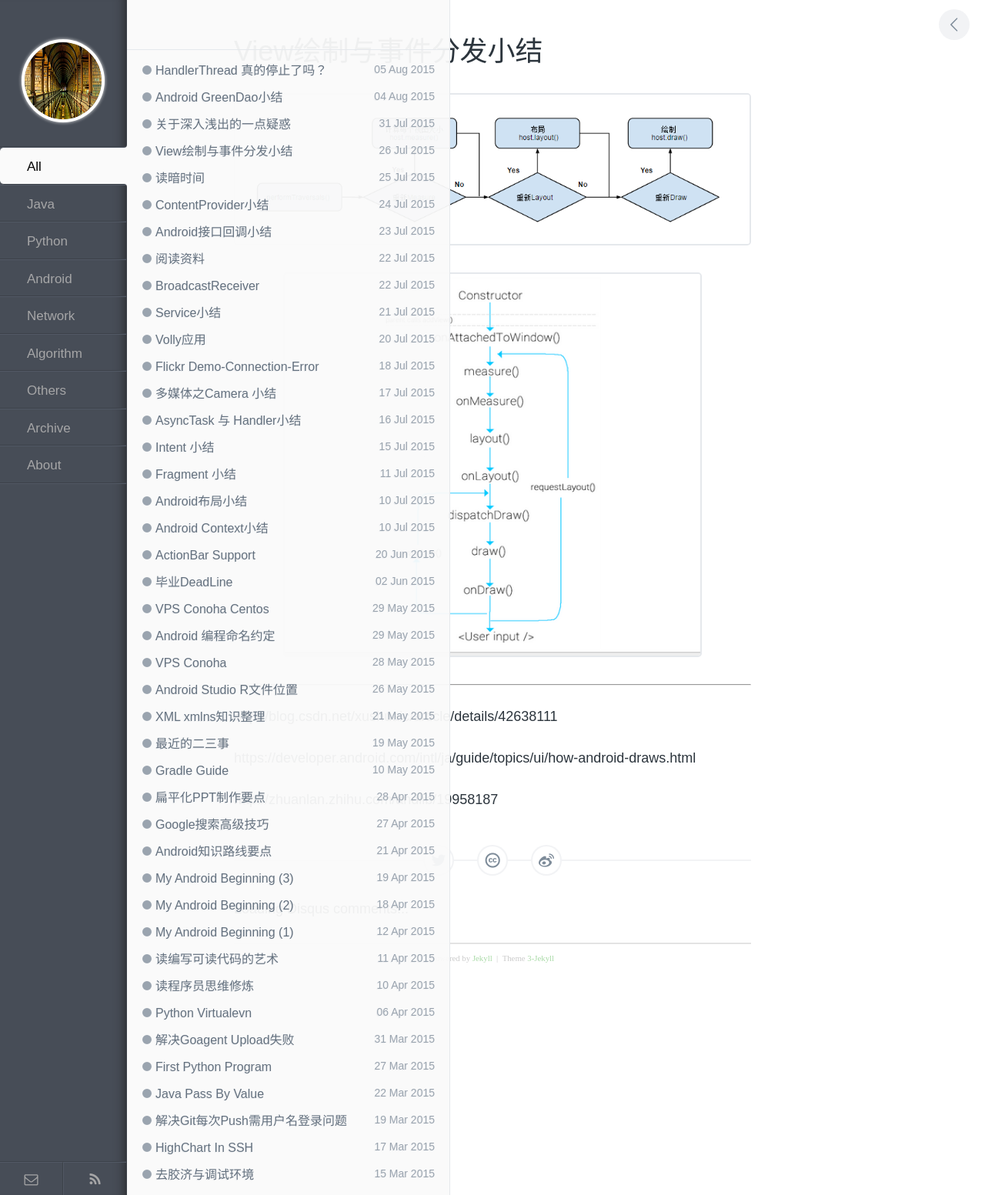
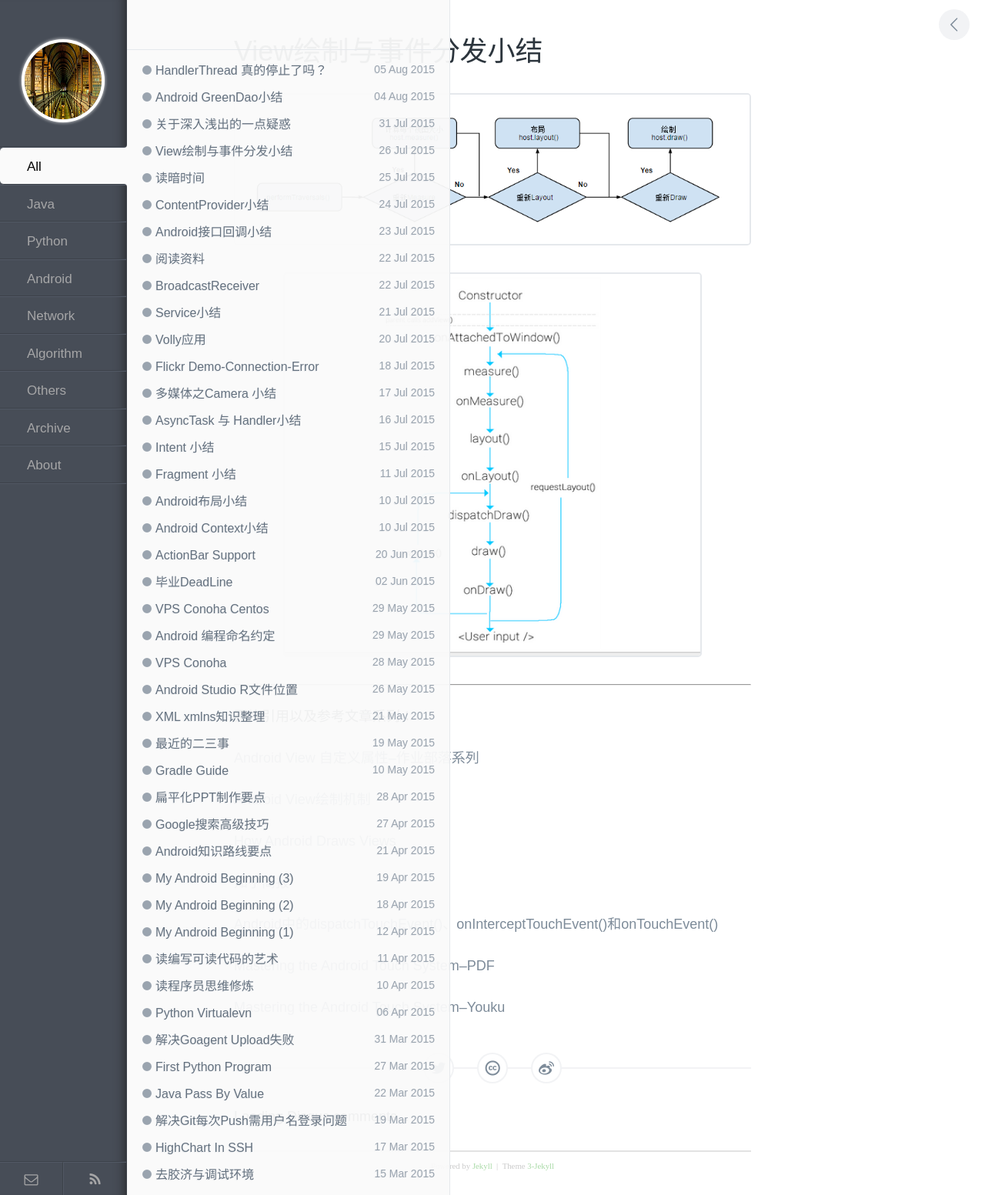
Before and after one commit to enlipan/enlipan.github.io, a Jekyll site: the page built from _posts/2015-7-26-View-android.md, in a window 1280 px wide. Shown: the whole page at 77% size. Built offline with Jekyll 4.4.1, drawn with Linux system fonts in a browser that asks for light colours; comment, search, counter and statistics services are not loaded.

Commit message:
modify view android.md

```diff
--- a/_posts/2015-7-26-View-android.md
+++ b/_posts/2015-7-26-View-android.md
@@ -3,7 +3,6 @@
 title: View绘制与事件分发小结
 category: android
 ---
-
 
 {:.center}
 ![view_mechanism_flow](/assets/img/20150726/view_mechanism_flow.png)
@@ -13,8 +12,18 @@
 
 ---
 
-http://blog.csdn.net/xushuaic/article/details/42638111
+图片引用以及参考文章系列：
 
-https://developer.android.com/intl/ja/guide/topics/ui/how-android-draws.html
+[Android View 自定义属性--作业部落系列](https://www.zybuluo.com/linux1s1s/note/104916)
 
-http://zhuanlan.zhihu.com/andlib/19958187
+[Android View绘制机制](http://blog.csdn.net/xushuaic/article/details/42638111)
+
+[How Android Draws Views](https://developer.android.com/intl/ja/guide/topics/ui/how-android-draws.html)
+
+[知乎简报](http://zhuanlan.zhihu.com/andlib/19958187)
+
+[Android中的dispatchTouchEvent()、onInterceptTouchEvent()和onTouchEvent()](http://blog.csdn.net/xyz_lmn/article/details/12517911)
+
+[Mastering the Android Touch System--PDF](http://wugengxin.cn/download/pdf/android/PRE_andevcon_mastering-the-android-touch-system.pdf)
+
+[Mastering the Android Touch System--Youku](http://v.youku.com/v_show/id_XODQ1MjI2MDQ0.html)
```
